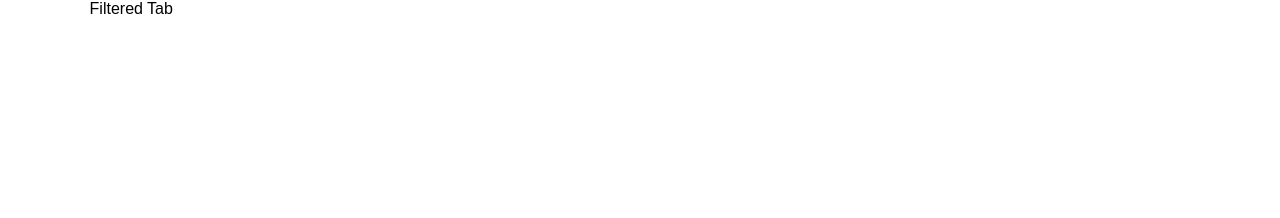
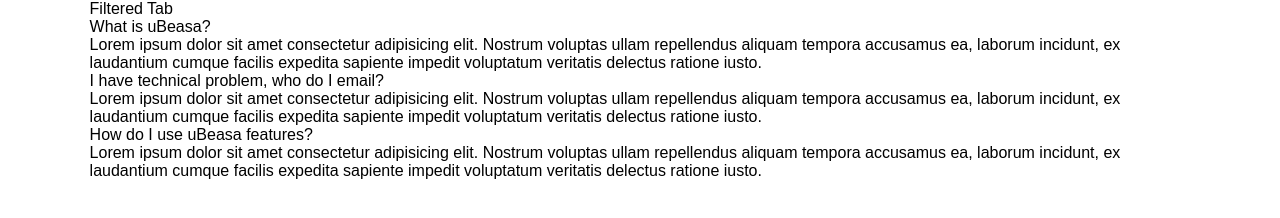
Before and after one commit to nitingaxioned/Task03-Accordion, a plain HTML site: page index.html in a window 1280 px wide. Drawn offline with Linux system fonts and the light colour scheme.

Commit message:
main html created

```diff
--- a/index.html
+++ b/index.html
@@ -31,7 +31,26 @@
     <!--header section start-->
     <!--main section start-->
     <main>
-
+      <div class="wrapper">
+        <div class="accordion">
+          <p class="accordion-title">What is uBeasa?</p>
+          <div class="accordion-txt">
+            Lorem ipsum dolor sit amet consectetur adipisicing elit. Nostrum voluptas ullam repellendus aliquam tempora accusamus ea, laborum incidunt, ex laudantium cumque facilis expedita sapiente impedit voluptatum veritatis delectus ratione iusto.
+          </div>
+        </div>
+        <div class="accordion">
+          <p class="accordion-title">I have technical problem, who do I email?</p>
+          <div class="accordion-txt">
+            Lorem ipsum dolor sit amet consectetur adipisicing elit. Nostrum voluptas ullam repellendus aliquam tempora accusamus ea, laborum incidunt, ex laudantium cumque facilis expedita sapiente impedit voluptatum veritatis delectus ratione iusto.
+          </div>
+        </div>
+        <div class="accordion">
+          <p class="accordion-title">How do I use uBeasa features?</p>
+          <div class="accordion-txt">
+            Lorem ipsum dolor sit amet consectetur adipisicing elit. Nostrum voluptas ullam repellendus aliquam tempora accusamus ea, laborum incidunt, ex laudantium cumque facilis expedita sapiente impedit voluptatum veritatis delectus ratione iusto.
+          </div>
+        </div>
+      </div>
     </main>
     <!--main section end-->
   </div>
```
